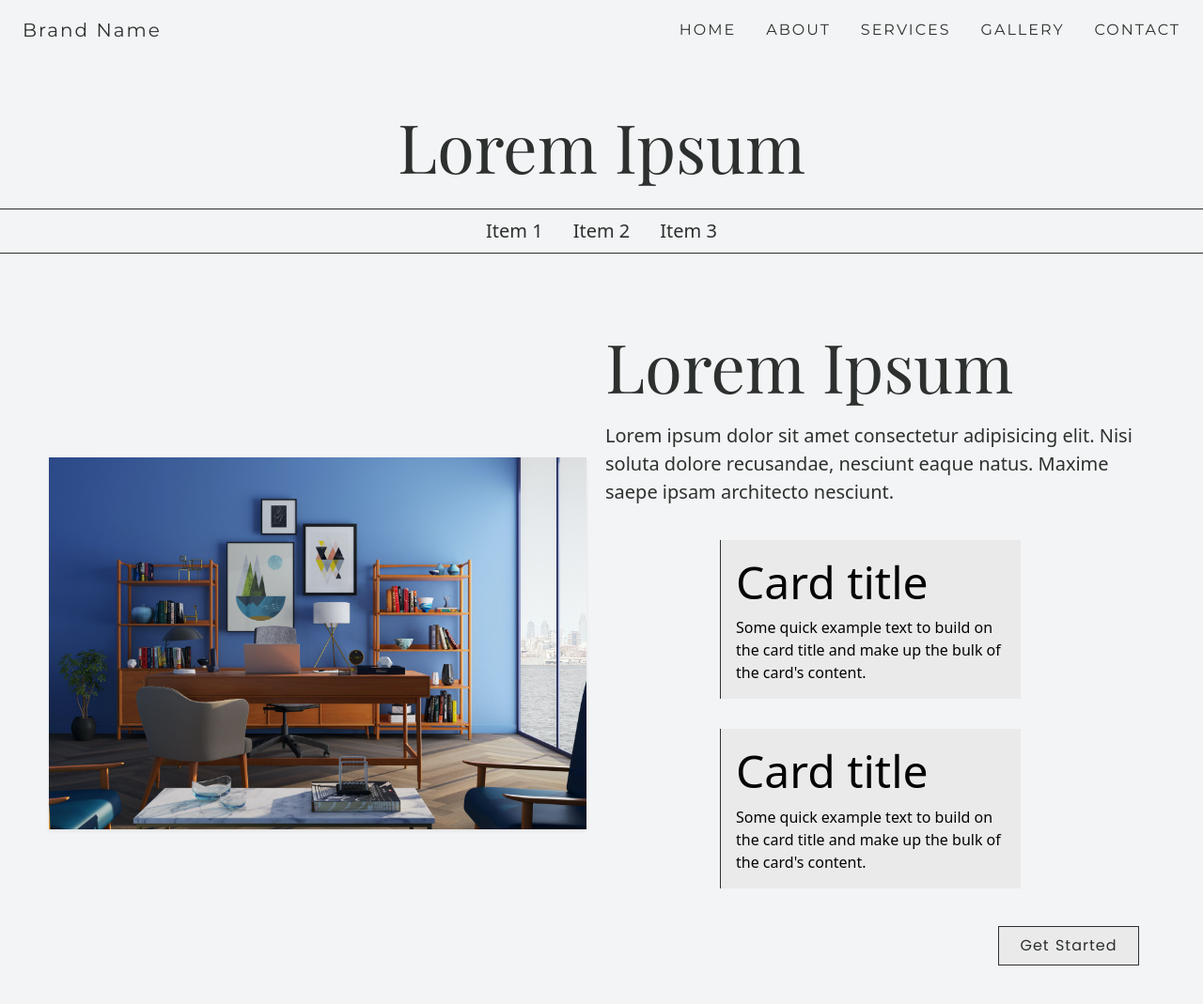
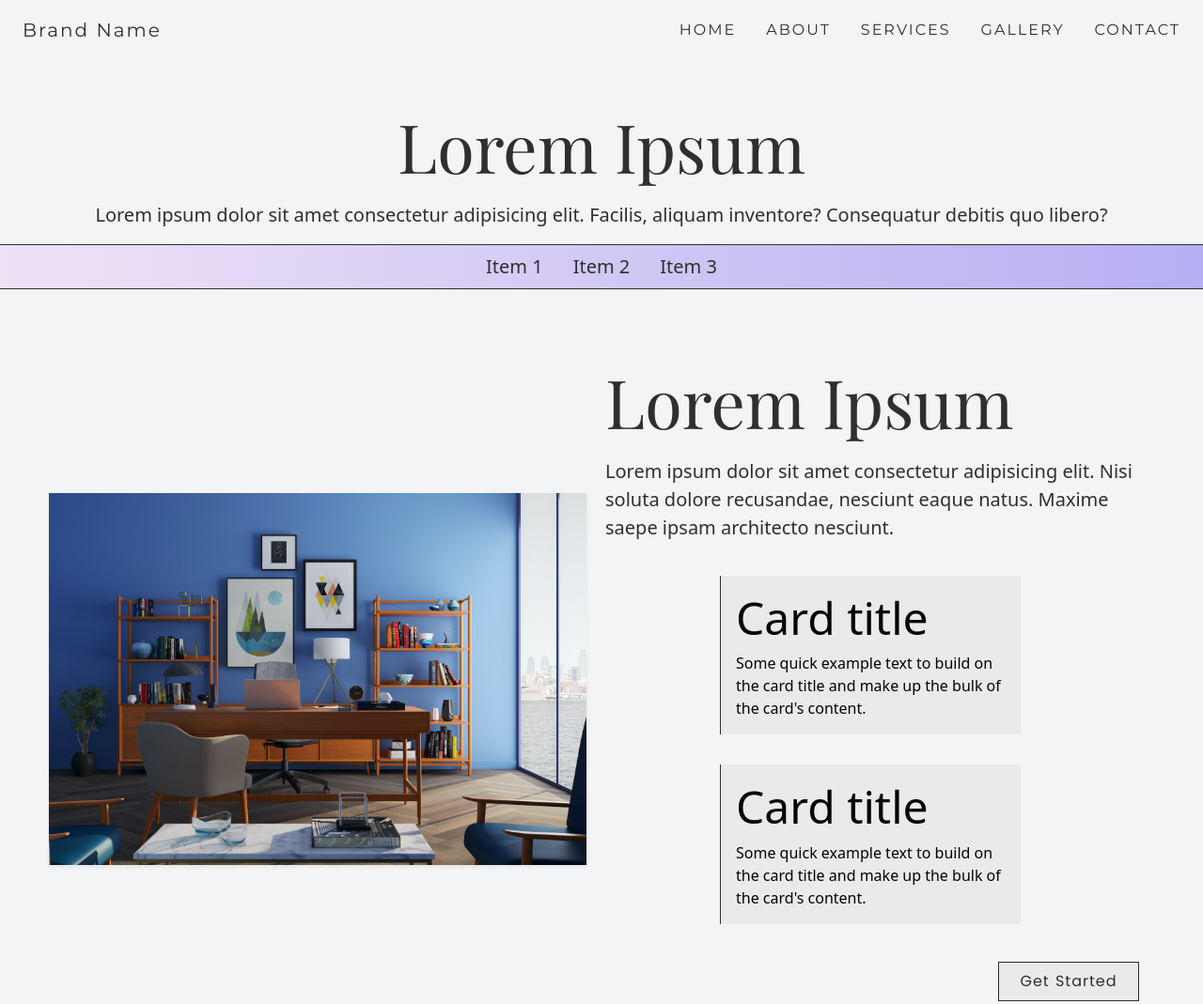
Before and after one commit to primetime71/business-website, a plain HTML site: page services.html in a window 1280 px wide. Shown: the top 1069 px of the page at 94% size. Drawn offline with nearby package versions, Linux system fonts and the light colour scheme; a web font is replaced by a local one.

Commit message:
fixed section 1 - services.html, gallery.html

```diff
--- a/services.html
+++ b/services.html
@@ -59,17 +59,20 @@
   <a href="#" class="to-top" ><i class="fa-solid fa-chevron-up"></i></a>
   <!-- navbar end -->
       <!-- section-1 start -->
-      <section id="sp-section-1">
-        <div class="container-fluid mt-5 p-0">
+      <section id="sp-section-1" class="container-fluid mt-5 p-0">
+
           <div class="container text-center align-middle">
-            <h2 class="display-2">Lorem Ipsum</h2>
+            <h2 class="display-2 m-0">Lorem Ipsum</h2>
           </div>
-          <div class="container-fluid d-flex justify-content-center p-0 sp-link mt-4">
+          <div class="container-fluid p-3 d-flex justify-content-center align-content-center">
+            <p class ="p-0 m-0 lead"> Lorem ipsum dolor sit amet consectetur adipisicing elit. Facilis, aliquam inventore? Consequatur debitis quo libero?</p>
+          </div>
+          <div class="container-fluid sp-items-container d-flex justify-content-center p-0 sp-link m-0">
             <li class="nav-item d-block" style="list-style-type:none;"><a href="#sp-service-1" class="nav-link service-link fs-5">Item 1</a> </li>
             <li class="nav-item d-block" style="list-style-type:none;"><a href="#sp-service-2" class="nav-link  service-link fs-5">Item 2</a></li>
             <li class="nav-item d-block" style="list-style-type:none;"><a href="#sp-service-3" class="nav-link service-link fs-5">Item 3</a></li>
           </div>
-        </div>
+
         </section>
         <!-- services start -->
         <section id="sp-service-1" class="p-5 mt-1">
--- a/src/css/gallery.css
+++ b/src/css/gallery.css
@@ -8,6 +8,7 @@
     --primary-bg-2:#F2D492;
     --primary-bg-3:#FF674D;
     --primary-bg-4:#283845;
+    --text-dark:#2C302E;
     }
 
 /* .gallery-imgs{
@@ -54,7 +55,8 @@ object-fit: cover;
 #gallery-2{
     border-top:1px solid var(--text-dark);
     border-bottom:1px solid var(--text-dark);
-    background: linear-gradient(90deg, rgba(234, 204, 248, 0.45) 0%, rgba(102, 84, 241, 0.43) 100%);}
+    background: linear-gradient(90deg, rgba(234, 204, 248, 0.45) 0%, rgba(102, 84, 241, 0.43) 100%);
+}
 
 #gallery-2 a{
 
--- a/src/css/services.css
+++ b/src/css/services.css
@@ -22,6 +22,11 @@ color:var(--text-dark);
 
 
 /* services */
+
+.sp-items-container{
+    background: linear-gradient(90deg, rgba(234, 204, 248, 0.45) 0%, rgba(102, 84, 241, 0.43) 100%);
+
+}
 #sp-service-1,#sp-service-3{
     /* color:var(--text-dark);
     background-color: var(--primary-bg-1);  */
```
Also changed, not shown: gallery.html (+2 -2 lines), index.html (+2 -2 lines).
